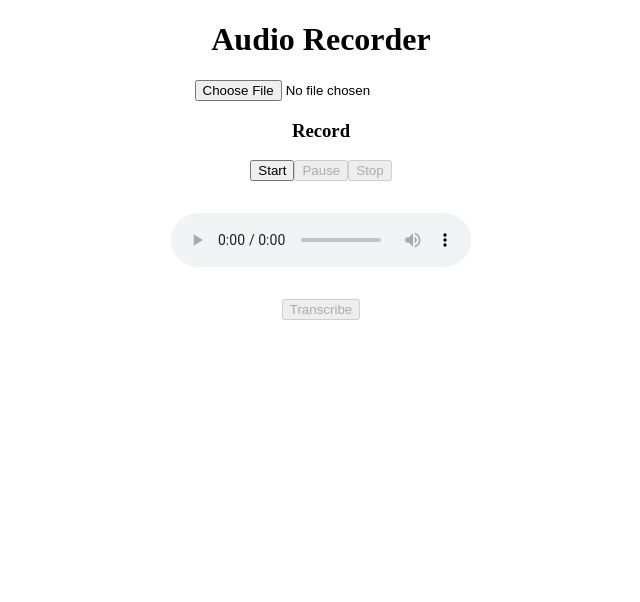
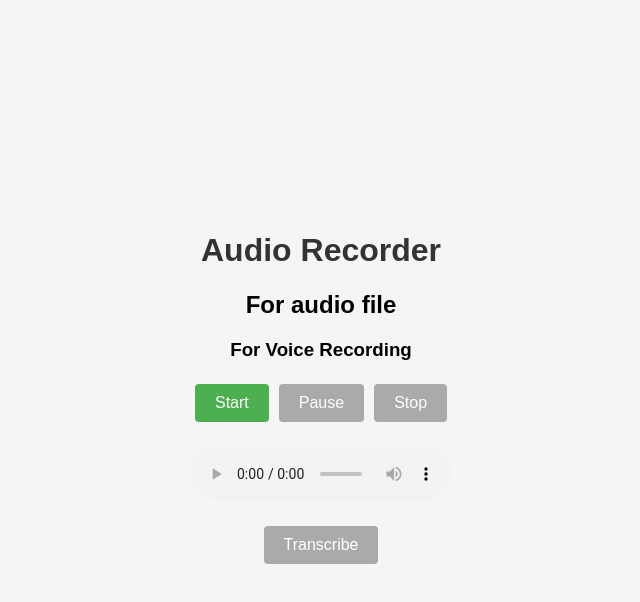
Before and after one commit to Chadokar/btp-frontend, a React (Create React App) app: page / in a window 1280 px wide. Shown: the top 602 px of the page, without its empty margins (319-959 px from the left). Built offline with nearby package versions, Linux system fonts and the light colour scheme.

Commit message:
file change updated

```diff
--- a/src/App.css
+++ b/src/App.css
@@ -8,3 +8,116 @@
   margin: 0 auto;
   margin-bottom: 2rem;
 }
+
+/* App.css */
+
+/* App.css */
+
+body {
+  font-family: "Arial", sans-serif;
+  background-color: #f5f5f5;
+  margin: 0;
+  padding: 0;
+  display: flex;
+  justify-content: center;
+  align-items: center;
+  height: 100vh;
+}
+
+.App {
+  text-align: center;
+}
+
+h1 {
+  color: #333;
+}
+
+.fileinput {
+  margin: 20px 0;
+  display: flex;
+  flex-direction: column;
+  align-items: center;
+}
+
+.choose-file-button {
+  background-color: #4caf50;
+  color: white;
+  padding: 10px 20px;
+  margin-bottom: 10px;
+  border: none;
+  border-radius: 4px;
+  cursor: pointer;
+  font-size: 16px;
+  transition: background-color 0.3s ease;
+}
+
+.choose-file-button:hover {
+  background-color: #45a049;
+}
+
+.selected-file {
+  font-size: 14px;
+  color: #777;
+}
+
+.record {
+  margin: 20px 0;
+}
+
+button {
+  background-color: #4caf50;
+  color: white;
+  padding: 10px 20px;
+  margin: 5px;
+  border: none;
+  border-radius: 4px;
+  cursor: pointer;
+  font-size: 16px;
+  transition: background-color 0.3s ease;
+}
+
+button:disabled {
+  background-color: #aaa;
+  cursor: not-allowed;
+}
+
+button:hover {
+  background-color: #45a049;
+}
+
+.player {
+  width: 100%;
+  margin: 20px 0;
+}
+
+.transcript {
+  margin: 20px 0;
+  white-space: pre-line;
+}
+
+/* Animation for the sound listener */
+.record.recording h3::after {
+  content: "";
+  display: inline-block;
+  width: 10px;
+  height: 10px;
+  margin-left: 10px;
+  background-color: red;
+  border-radius: 50%;
+  animation: pulse 1s infinite;
+}
+
+@keyframes pulse {
+  0% {
+    transform: scale(0.8);
+    box-shadow: 0 0 0 0px rgba(255, 0, 0, 0.4);
+  }
+  50% {
+    transform: scale(1.2);
+    box-shadow: 0 0 0 20px rgba(255, 0, 0, 0);
+  }
+  100% {
+    transform: scale(0.8);
+    box-shadow: 0 0 0 0px rgba(255, 0, 0, 0);
+  }
+}
--- a/src/App.js
+++ b/src/App.js
@@ -46,6 +46,7 @@ function App() {
     setRecorder(recorder);
     recorder.start(10);
     setButtonStates((x) => ({ ...x, start: false, pause: true, stop: true }));
+    document.querySelector(".record").classList.add("recording");
   }
 
   function pauseRecording(e) {
@@ -56,6 +57,7 @@ function App() {
         pause: false,
         resume: true,
       }));
+      document.querySelector(".record").classList.remove("recording");
     } else if (recorder.state === "paused") {
       recorder.resume();
       setButtonStates((x) => ({
@@ -63,6 +65,7 @@ function App() {
         pause: true,
         resume: false,
       }));
+      document.querySelector(".record").classList.add("recording");
     }
   }
 
@@ -70,6 +73,7 @@ function App() {
     recorder.stop();
     recorder.stream.getAudioTracks()[0].stop();
     setButtonStates((x) => ({ ...x, start: true, pause: false, stop: false }));
+    document.querySelector(".record").classList.remove("recording");
   }
 
   function uploadToBackend(e) {
@@ -93,16 +97,16 @@ function App() {
   return (
     <div className="App">
       <h1>Audio Recorder</h1>
-
-      <input
+      <h2>For audio file</h2>
+      {/* <input
         className="fileinput"
         type="file"
         accept="audio/*"
         onChange={(e) => handleFileChange(e.target.files[0])}
-      />
+      /> */}
 
       <div className="record">
-        <h3>Record</h3>
+        <h3>For Voice Recording</h3>
         <button disabled={!buttonStates.start} onClick={startRecording}>
           Start
         </button>
```
